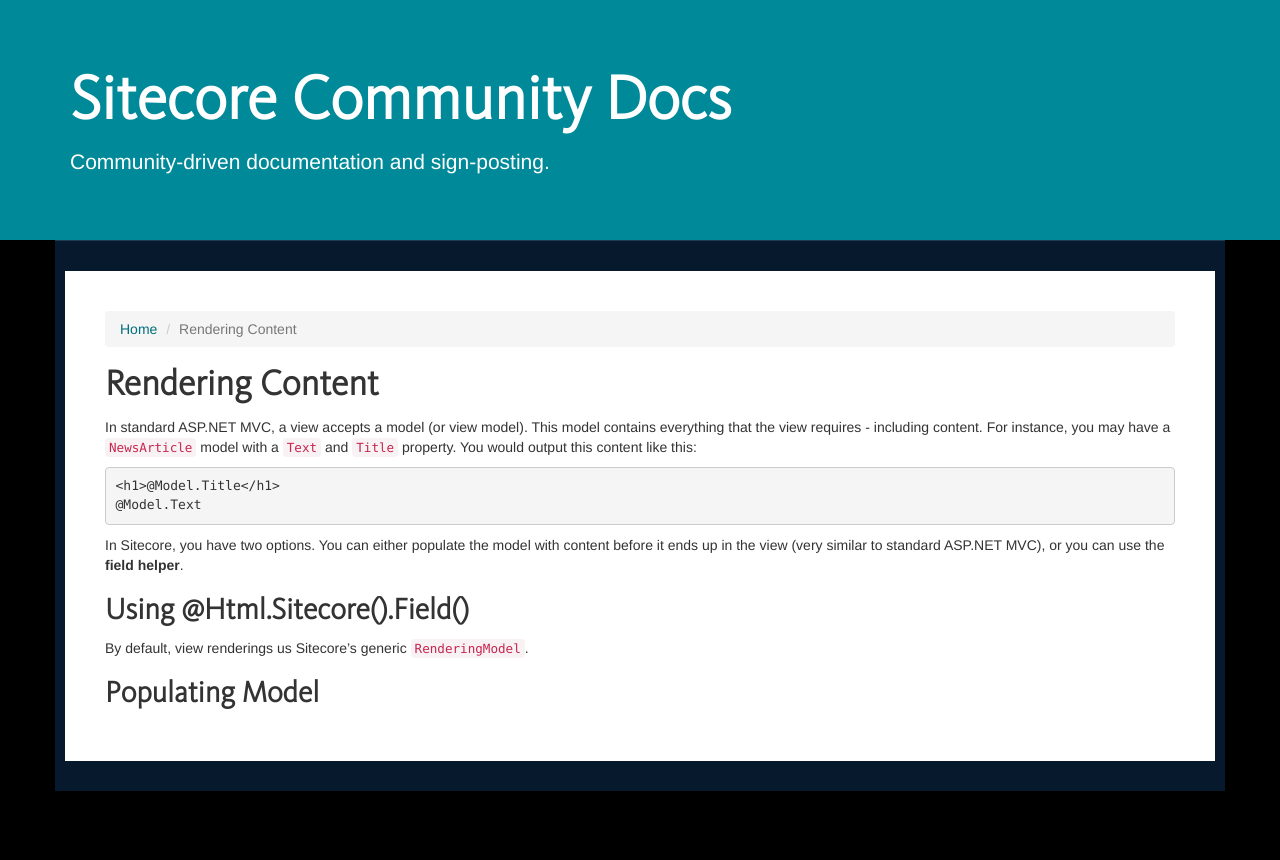
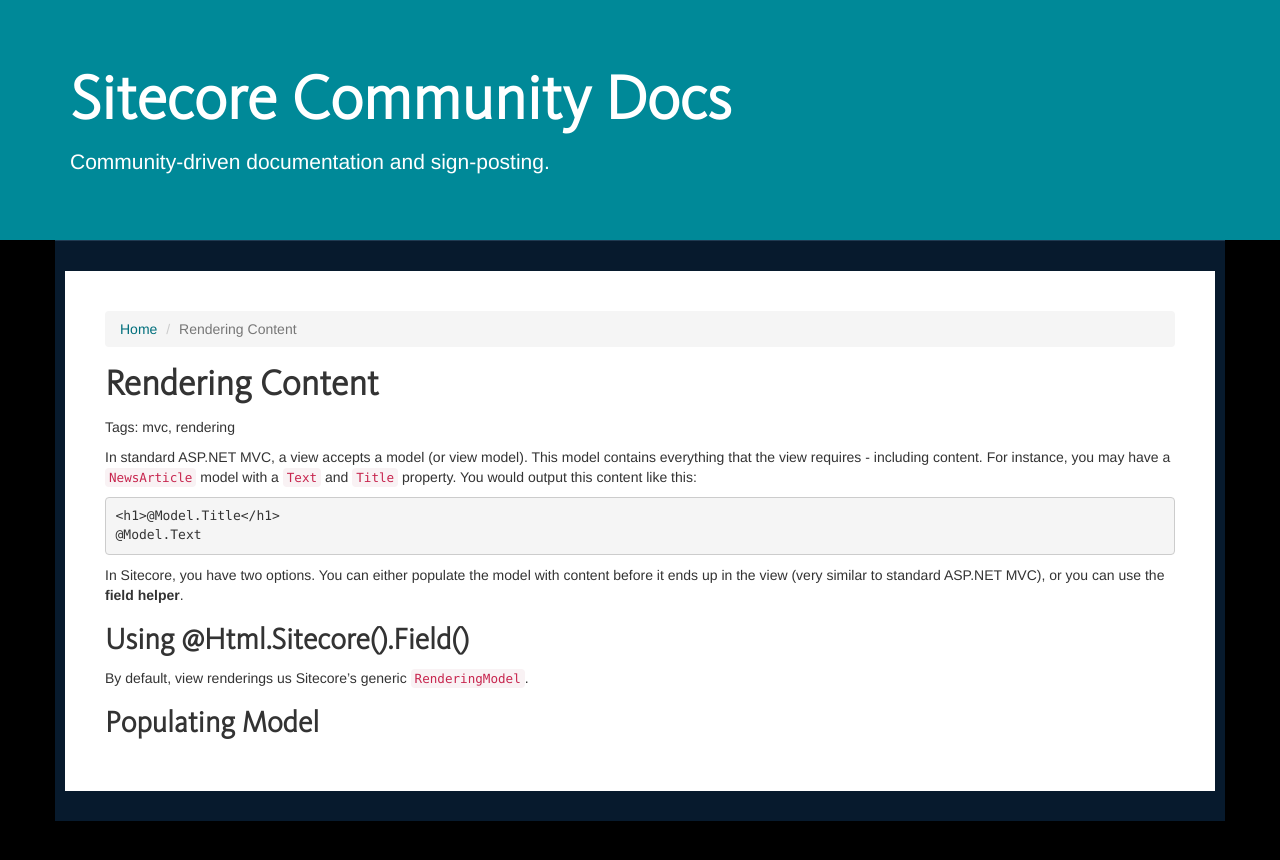
Before and after one commit to Sitecore-Community/docs, a Jekyll site: the page built from documentation/Sitecore MVC/rendering-content/index.md, in a window 1280 px wide. Shown: the top 860 px of the page. Built offline with Jekyll 4.4.1, drawn with Linux system fonts in a browser that asks for light colours; nearby versions of some CDN libraries.

Commit message:
Tagging.

```diff
--- a/documentation/Sitecore MVC/rendering-content/index.md
+++ b/documentation/Sitecore MVC/rendering-content/index.md
@@ -1,9 +1,11 @@
 ---
 layout: default
 title: Rendering Content
+tags: mvc, rendering
 ---
 
-# Rendering Content
+# {{page.title}}
+Tags: {{page.tags}}
 
 In standard ASP.NET MVC, a view accepts a model (or view model). This model contains everything that the view requires - including content. For instance, you may have a ``NewsArticle`` model with a ``Text`` and ``Title`` property. You would output this content like this:
 
```
